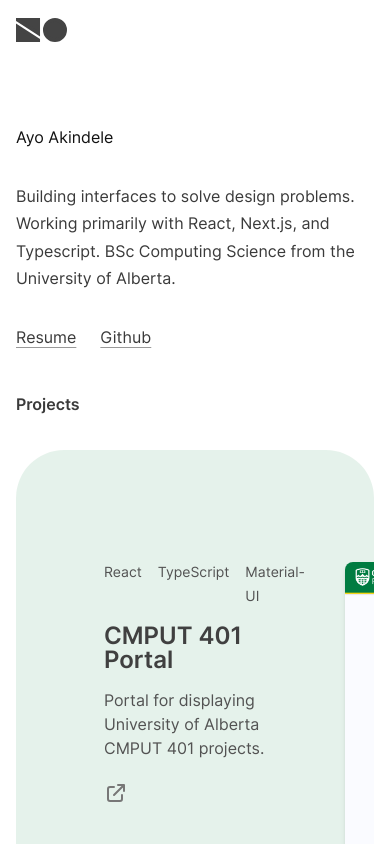
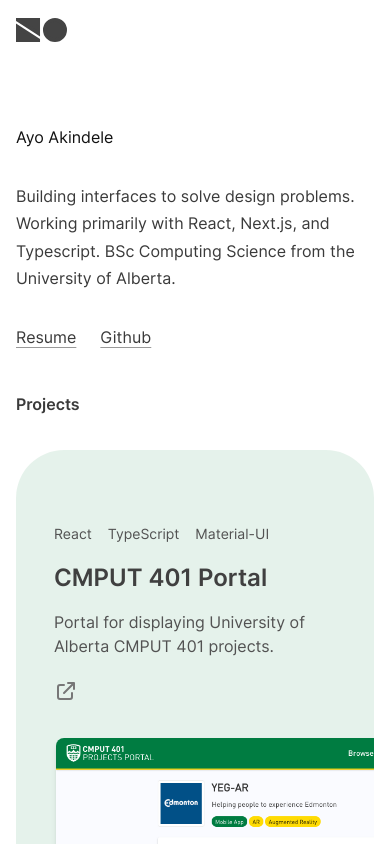
Before and after one commit to aakindel/akin, a Next.js app: page / in a window 390 px wide. Shown: the top 844 px of the page. Built offline with nearby package versions, Linux system fonts and the light colour scheme.

Commit message:
update ProjectDisplay responsiveness

```diff
--- a/components/ProjectDisplay/ProjectDisplay.module.scss
+++ b/components/ProjectDisplay/ProjectDisplay.module.scss
@@ -4,6 +4,7 @@
   min-height: 480px;
   border-radius: 48px;
   display: flex;
+  flex-direction: row;
   justify-content: center;
   align-items: center;
   overflow: hidden;
@@ -20,7 +21,9 @@
 
 .tools-list {
   display: flex;
-  gap: 16px;
+  flex-wrap: wrap;
+  column-gap: 16px;
+  row-gap: 2px;
   font-size: 14px;
   color: #525252;
   margin-bottom: 16px;
@@ -28,6 +31,7 @@
 
 .project-name {
   font-size: 24px;
+  line-height: 1.3;
   font-weight: 600;
   color: #404040;
   margin-bottom: 16px;
@@ -60,3 +64,37 @@
   width: 800px;
   border-radius: 8px;
 }
+
+@media screen and (max-width: 950px) {
+  .left-content {
+    padding-left: 58px;
+  }
+}
+
+@media screen and (max-width: 600px) {
+  .display-container {
+    flex-direction: column;
+  }
+
+  .left-container {
+    flex: auto;
+    margin-top: 72px;
+  }
+
+  .left-content {
+    padding-left: 38px;
+    padding-right: 28px;
+  }
+
+  .right-container {
+    flex: auto;
+    margin-bottom: 45px;
+  }
+
+  .right-container {
+    position: relative;
+    margin-top: 20px;
+    height: 192px;
+    width: 100%;
+  }
+}
--- a/components/ProjectDisplay/index.tsx
+++ b/components/ProjectDisplay/index.tsx
@@ -20,10 +20,7 @@ const ProjectDisplay = ({ project }: ProjectDisplayProps) => {
       }}
     >
       <div className={ProjectDisplayStyles["left-container"]}>
-        <div
-          className={ProjectDisplayStyles["left-content"]}
-          style={{ paddingLeft: "88px" }}
-        >
+        <div className={ProjectDisplayStyles["left-content"]}>
           <div className={ProjectDisplayStyles["tools-list"]}>
             {project.techStack.map((tech, index) => (
               <p key={index}>{tech}</p>
@@ -36,9 +33,10 @@ const ProjectDisplay = ({ project }: ProjectDisplayProps) => {
             {project.description}
           </p>
           <div className={ProjectDisplayStyles["link-icon-list"]}>
-            {project.links.map((link) =>
+            {project.links.map((link, index) =>
               link.type === "github" ? (
                 <AppLink
+                  key={index}
                   href={link.href}
                   className={DSStyles["link-text"]}
                   style={{ height: "24px", width: "24px" }}
@@ -52,6 +50,7 @@ const ProjectDisplay = ({ project }: ProjectDisplayProps) => {
               ) : (
                 <div className={IconStyles["hero-icon-padding-top"]}>
                   <AppLink
+                    key={index}
                     href={link.href}
                     className={DSStyles["link-text"]}
                     style={{ height: "24px", width: "24px" }}
```
